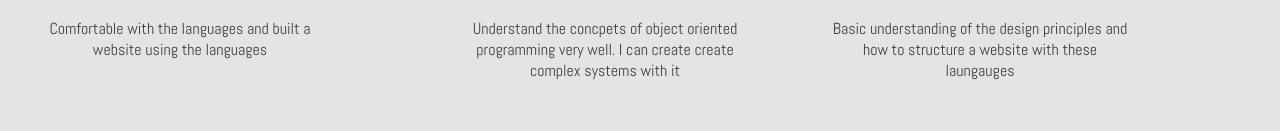
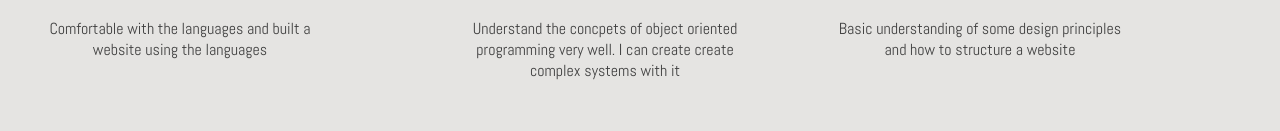
Before and after one commit to InamMenziwa/test_portfolio, a plain HTML site: page index.html in a window 1280 px wide. Shown: the part 1268-1399 px from the top of the page. Drawn offline with Linux system fonts and the light colour scheme.

Commit message:
htmlcss fix

```diff
--- a/index.html
+++ b/index.html
@@ -37,7 +37,7 @@
         <h2 id="oop">oop</h2>
         <p class="secondp">Understand the concpets of object oriented programming very well. I can create create complex systems with it</p>
         <h2 id="htmll">Html/css</h2>
-        <p class="htmlcss">Basic understanding of the design principles and how to structure a website with these laungauges</p>
+        <p class="htmlcss">Basic understanding of some design principles and how to structure a website</p>
         <h2 class="sql">Sql</h2>
         <p class="sqltext">Good at linking up database systems to websites and understand the sql syntax clearly</p>
         <h2 class="datascience">Data science</h2>
```
